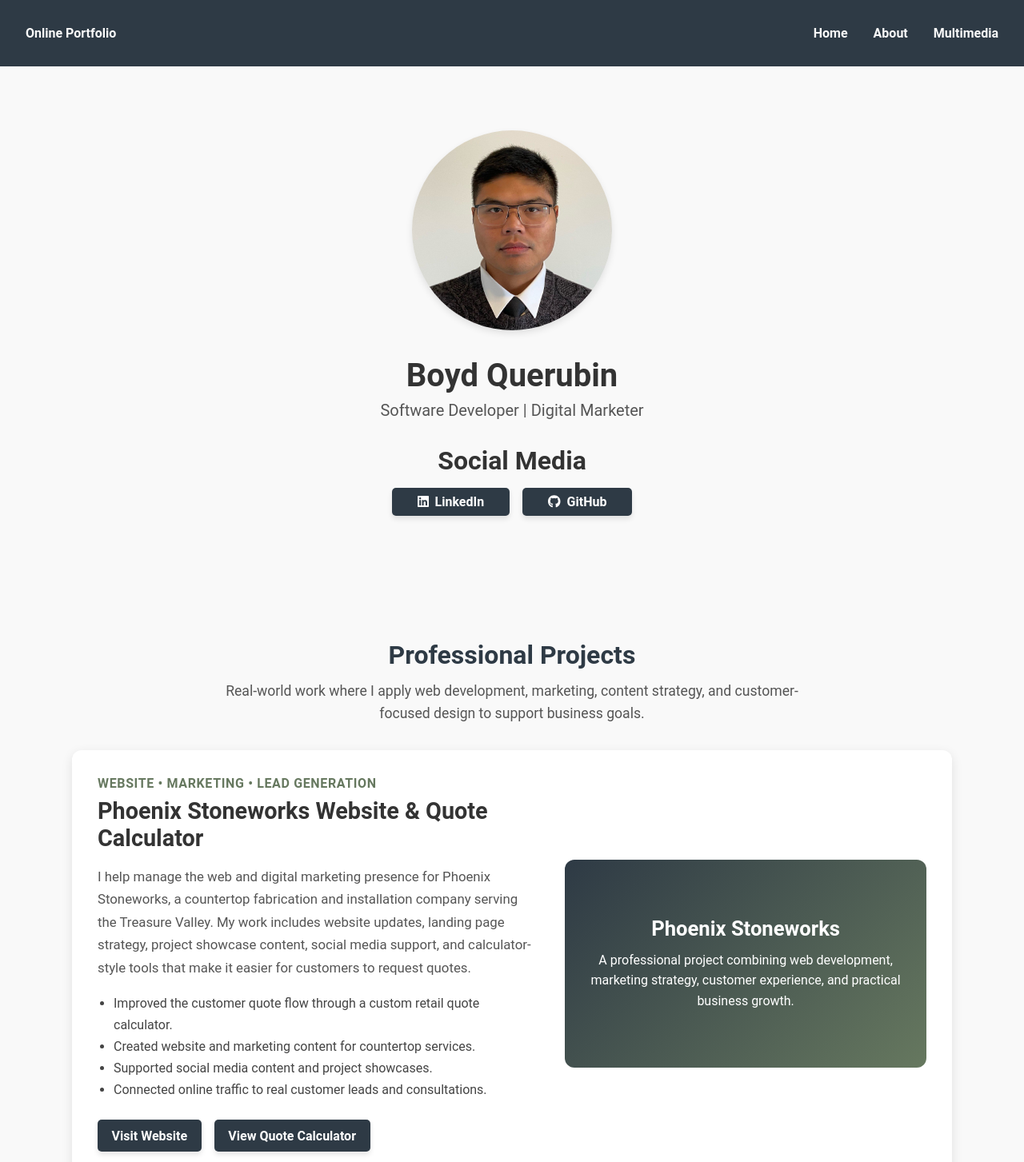
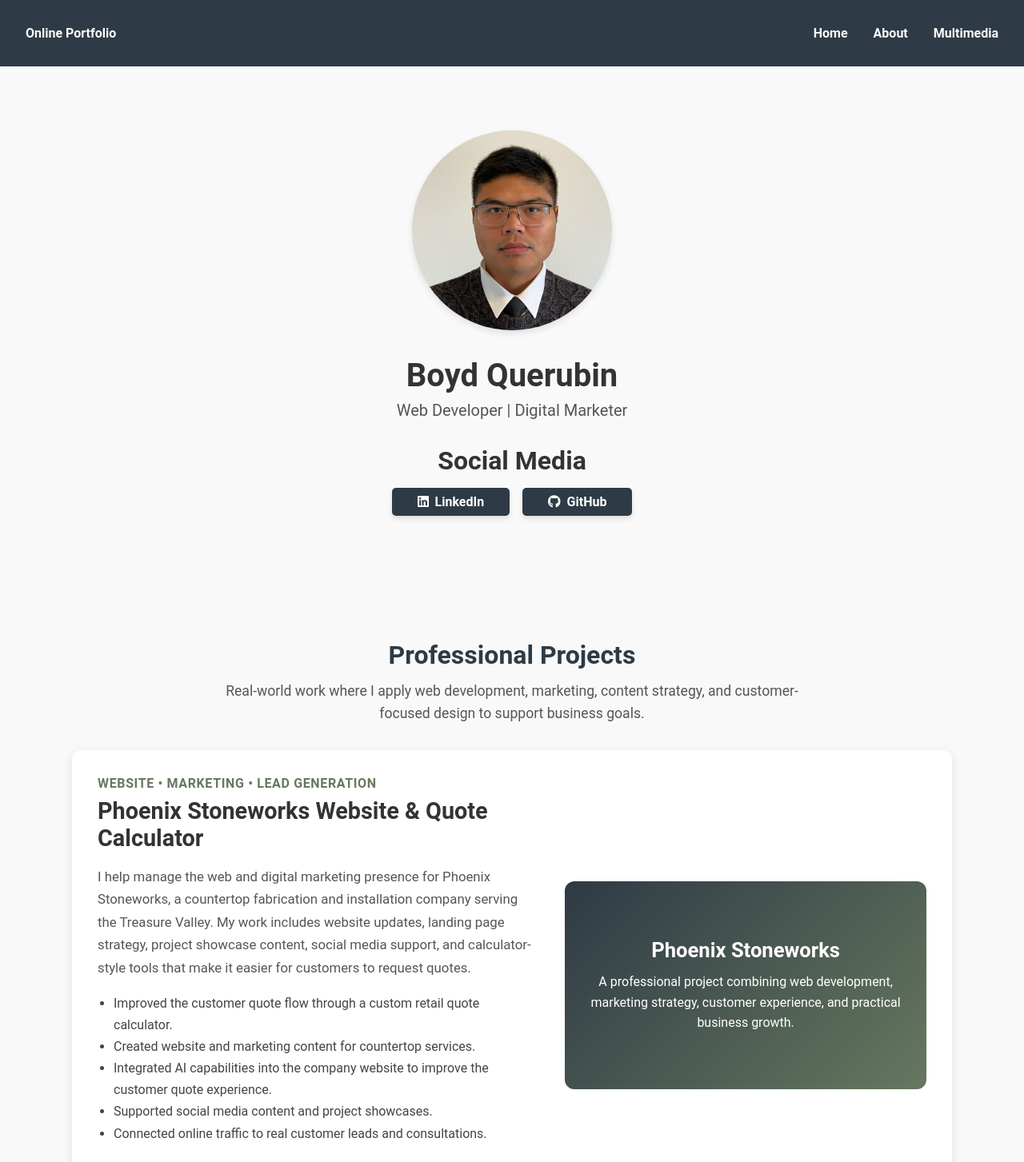
Before and after one commit to boydquerubin/boyd-querubin-online-portfolio, a React (Create React App) app: page / in a window 1280 px wide. Shown: the top 1453 px of the page at 80% size. Built offline with nearby package versions, Linux system fonts and the light colour scheme.

Commit message:
homepage updates wording

```diff
--- a/src/components/Hero.js
+++ b/src/components/Hero.js
@@ -96,7 +96,7 @@ const Hero = () => {
         <HeroImage src="/assets/linkedin.jpg" alt="Boyd Querubin" />
       </HeroImageWrapper>
       <HeroTitle>Boyd Querubin</HeroTitle>
-      <HeroSubtitle>Software Developer | Digital Marketer</HeroSubtitle>
+      <HeroSubtitle>Web Developer | Digital Marketer</HeroSubtitle>
       {/* <HeroButton href="/assets/boyd_querubin_11-24.pdf" target="_blank">
         Download Resume
       </HeroButton> */}
--- a/src/components/ProfessionalProjects.js
+++ b/src/components/ProfessionalProjects.js
@@ -143,6 +143,7 @@ const ProfessionalProjects = () => {
             <ContributionList>
               <li>Improved the customer quote flow through a custom retail quote calculator.</li>
               <li>Created website and marketing content for countertop services.</li>
+              <li>Integrated AI capabilities into the company website to improve the customer quote experience.</li>
               <li>Supported social media content and project showcases.</li>
               <li>Connected online traffic to real customer leads and consultations.</li>
             </ContributionList>
```
